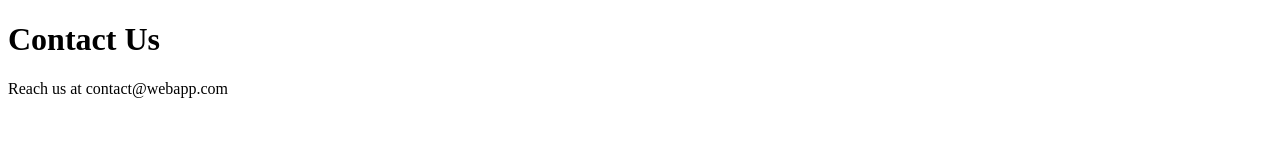
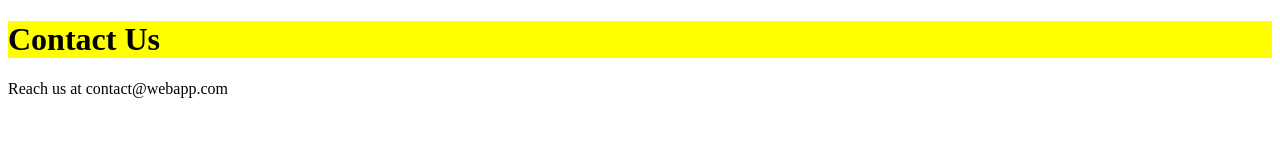
Before and after one commit to mohith0704/HTML, a plain HTML site: page contact.html in a window 1280 px wide. Drawn offline with Linux system fonts and the light colour scheme.

Commit message:
Update contact.html

```diff
--- a/contact.html
+++ b/contact.html
@@ -4,7 +4,11 @@
     <meta charset="UTF-8">
     <meta name="viewport" content="width=device-width, initial-scale=1.0">
     <title>Contact</title>
-    <link rel="stylesheet" href="styles/style.css">
+    <style>
+        h1{
+            background-color:yellow;
+        }
+    </style>
 </head>
 <body>
     <header>
```
